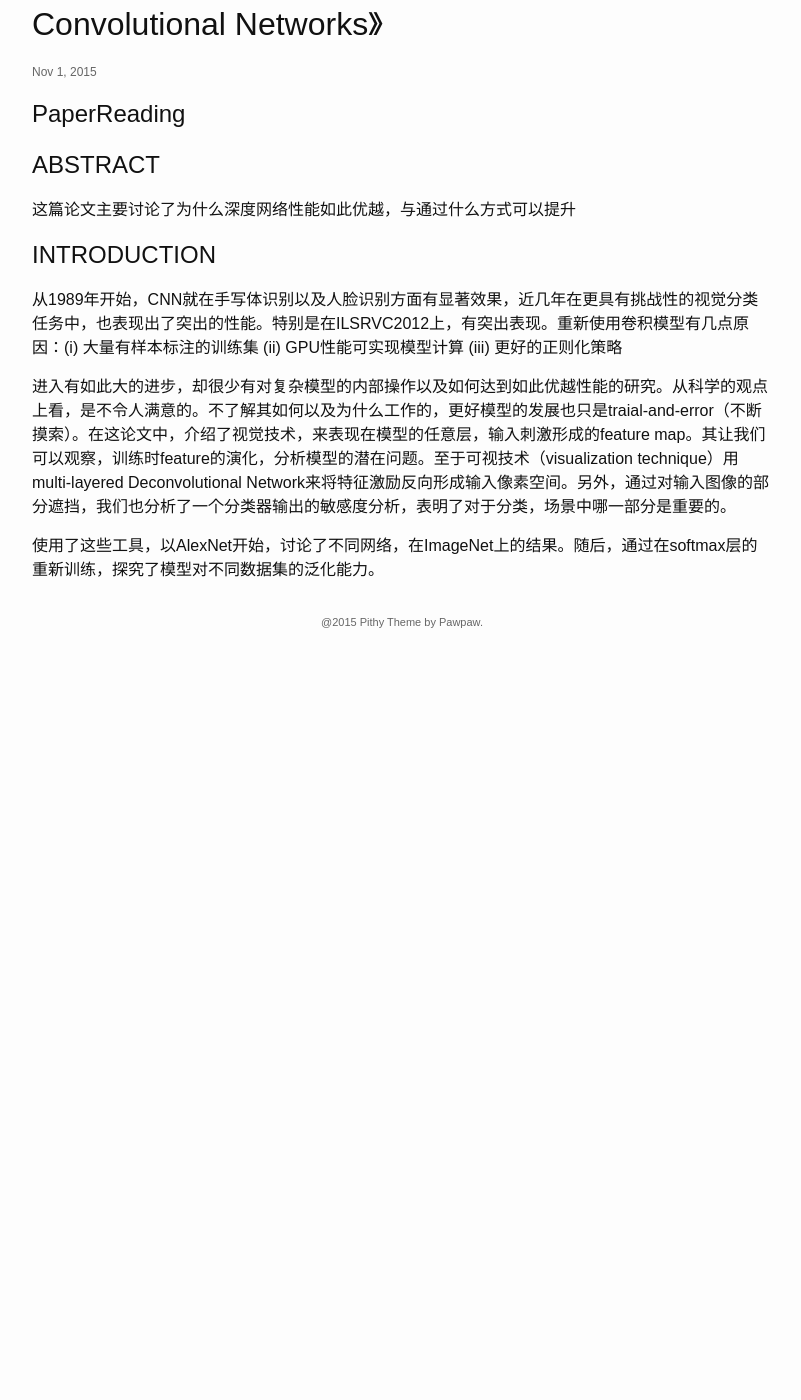
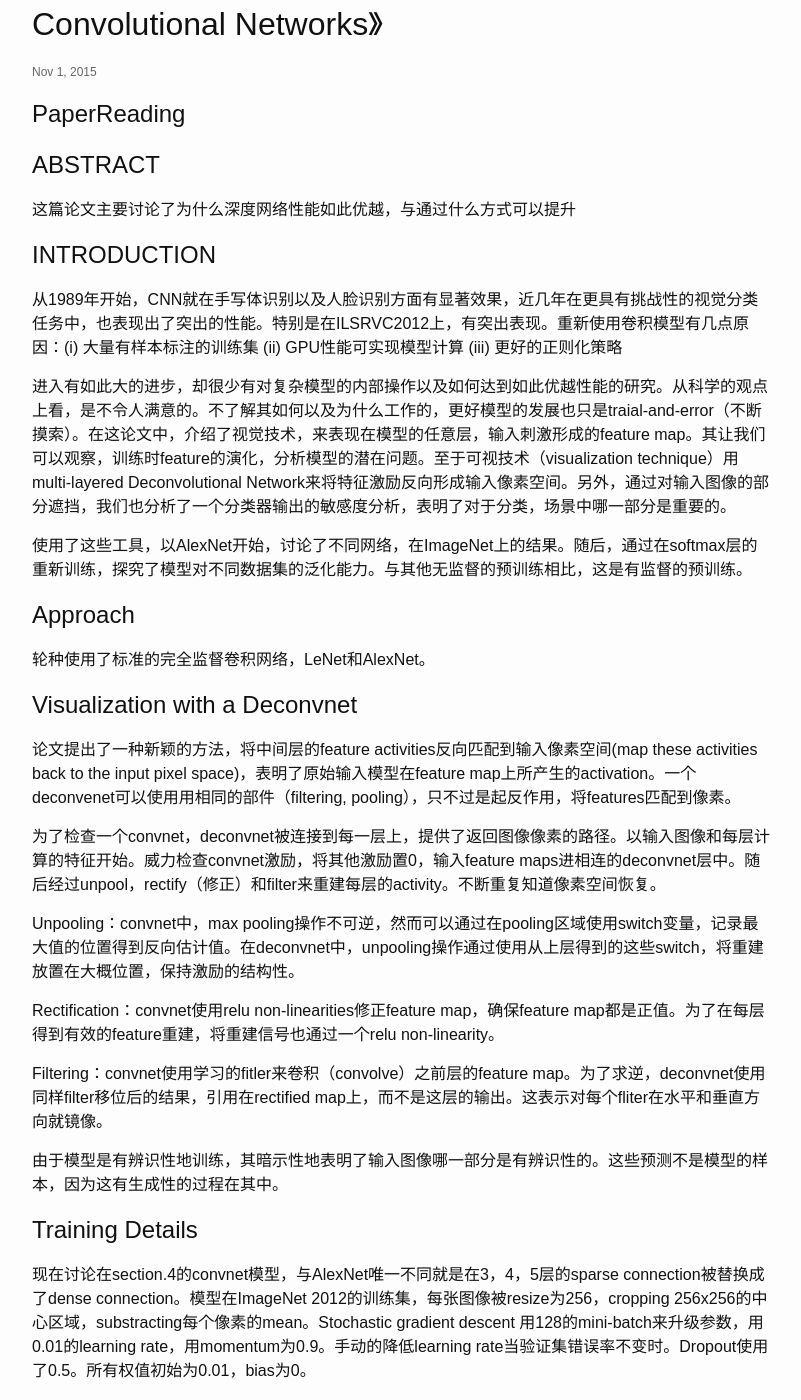
Before and after one commit to daijialun/daijialun.github.io, a Jekyll site: the page built from _posts/2015-11-01--Visualizing_and_Understanding_Convolutional_Networks.md, in a window 1280 px wide and 1400 px high, scrolled down 293 px. Shown: the whole window, without its empty margins (238-1039 px from the left). Built offline with Jekyll 4.4.1, drawn with Linux system fonts in a browser that asks for light colours; before the commit the page ends 923 px from its top, so only the background shows below that; some of the changed text lies outside the part shown.

Commit message:
Update Visualizing

```diff
--- a/_posts/2015-11-01--Visualizing_and_Understanding_Convolutional_Networks.md
+++ b/_posts/2015-11-01--Visualizing_and_Understanding_Convolutional_Networks.md
@@ -17,4 +17,34 @@ categories: PaperReading
 
 进入有如此大的进步，却很少有对复杂模型的内部操作以及如何达到如此优越性能的研究。从科学的观点上看，是不令人满意的。不了解其如何以及为什么工作的，更好模型的发展也只是traial-and-error（不断摸索）。在这论文中，介绍了视觉技术，来表现在模型的任意层，输入刺激形成的feature map。其让我们可以观察，训练时feature的演化，分析模型的潜在问题。至于可视技术（visualization technique）用multi-layered Deconvolutional Network来将特征激励反向形成输入像素空间。另外，通过对输入图像的部分遮挡，我们也分析了一个分类器输出的敏感度分析，表明了对于分类，场景中哪一部分是重要的。
 
-使用了这些工具，以AlexNet开始，讨论了不同网络，在ImageNet上的结果。随后，通过在softmax层的重新训练，探究了模型对不同数据集的泛化能力。
+使用了这些工具，以AlexNet开始，讨论了不同网络，在ImageNet上的结果。随后，通过在softmax层的重新训练，探究了模型对不同数据集的泛化能力。与其他无监督的预训练相比，这是有监督的预训练。
+
+## Approach
+
+轮种使用了标准的完全监督卷积网络，LeNet和AlexNet。
+
+## Visualization with a Deconvnet
+
+论文提出了一种新颖的方法，将中间层的feature activities反向匹配到输入像素空间(map these activities back to the input pixel space)，表明了原始输入模型在feature map上所产生的activation。一个deconvenet可以使用用相同的部件（filtering, pooling），只不过是起反作用，将features匹配到像素。
+
+为了检查一个convnet，deconvnet被连接到每一层上，提供了返回图像像素的路径。以输入图像和每层计算的特征开始。威力检查convnet激励，将其他激励置0，输入feature maps进相连的deconvnet层中。随后经过unpool，rectify（修正）和filter来重建每层的activity。不断重复知道像素空间恢复。
+
+Unpooling：convnet中，max pooling操作不可逆，然而可以通过在pooling区域使用switch变量，记录最大值的位置得到反向估计值。在deconvnet中，unpooling操作通过使用从上层得到的这些switch，将重建放置在大概位置，保持激励的结构性。
+
+Rectification：convnet使用relu non-linearities修正feature map，确保feature map都是正值。为了在每层得到有效的feature重建，将重建信号也通过一个relu non-linearity。
+
+Filtering：convnet使用学习的fitler来卷积（convolve）之前层的feature map。为了求逆，deconvnet使用同样filter移位后的结果，引用在rectified map上，而不是这层的输出。这表示对每个fliter在水平和垂直方向就镜像。
+
+由于模型是有辨识性地训练，其暗示性地表明了输入图像哪一部分是有辨识性的。这些预测不是模型的样本，因为这有生成性的过程在其中。
+
+## Training Details
+
+现在讨论在section.4的convnet模型，与AlexNet唯一不同就是在3，4，5层的sparse connection被替换成了dense connection。模型在ImageNet 2012的训练集，每张图像被resize为256，cropping 256x256的中心区域，substracting每个像素的mean。Stochastic gradient descent 用128的mini-batch来升级参数，用0.01的learning rate，用momentum为0.9。手动的降低learning rate当验证集错误率不变时。Dropout使用了0.5。所有权值初始为0.01，bias为0。
+
+## Convnet Visualization
+
+用Section 3所说明的模型，在ImageNet验证集上使用deconvnet来可视化feature activation。
+
+Feature Visualization：当训练完成，图2表明了模型中的可视特征。不是使用一个最强的激励，论文显示了最好的9个激励。在像素空间上单独显示，不同结构刺激一个feature map，因此表现了输入变形的不变性。在这些feature visualization旁放置了相对应的图像patches。图像patches比visualization有更好的variation，因为后者在每个patch中值注重有辨识度的结构。例如，在layer5，第1行与第2列，patches几乎不相同，但是visualization表示特定的feature map关注背景里的草地，而不是前景物体。
+
+每一层的输出，表明了在网络中特征的分层特性。Layer2对应边角与边缘的连接。Layer3有更赴藏的不变性，获取相似的纹理。Layer4显示了重要的变化，但是有更加细化的分别：狗脸与鸟腿。Layer5展示了重要的pose差异。
```
